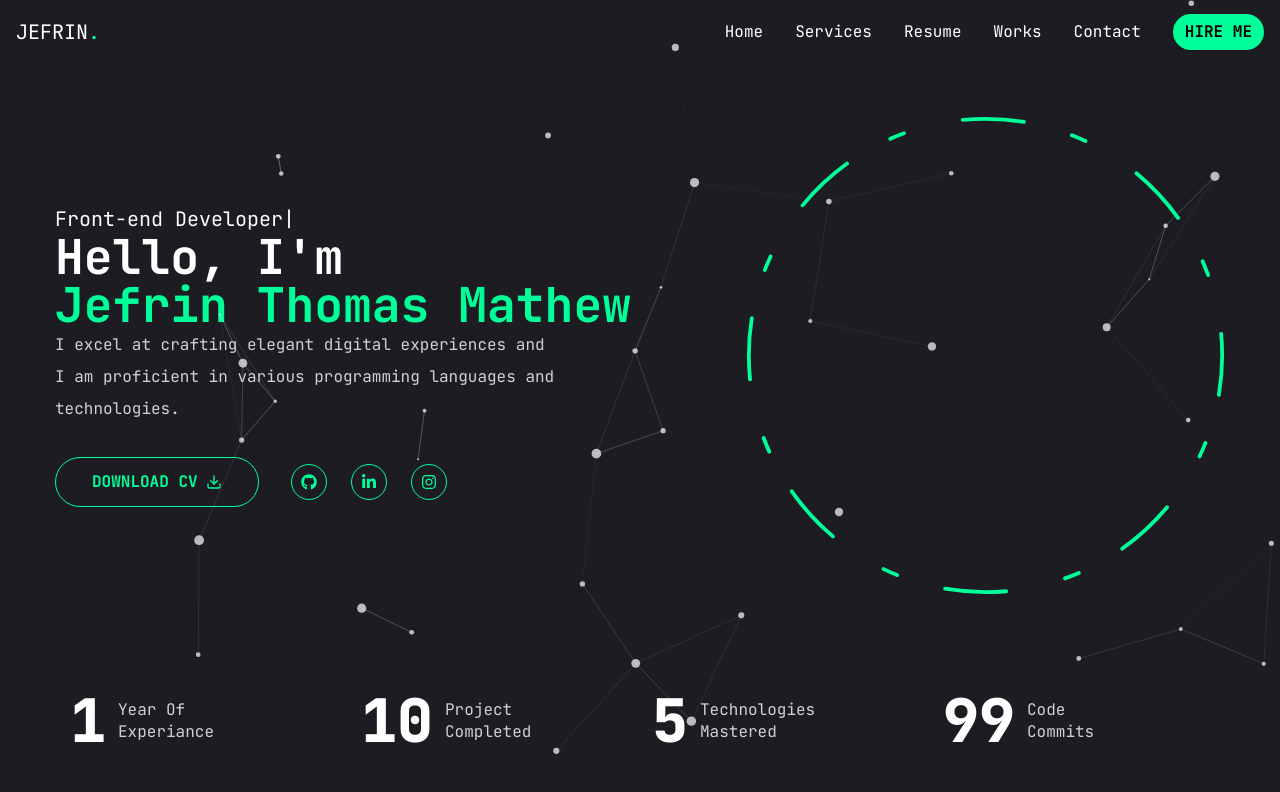
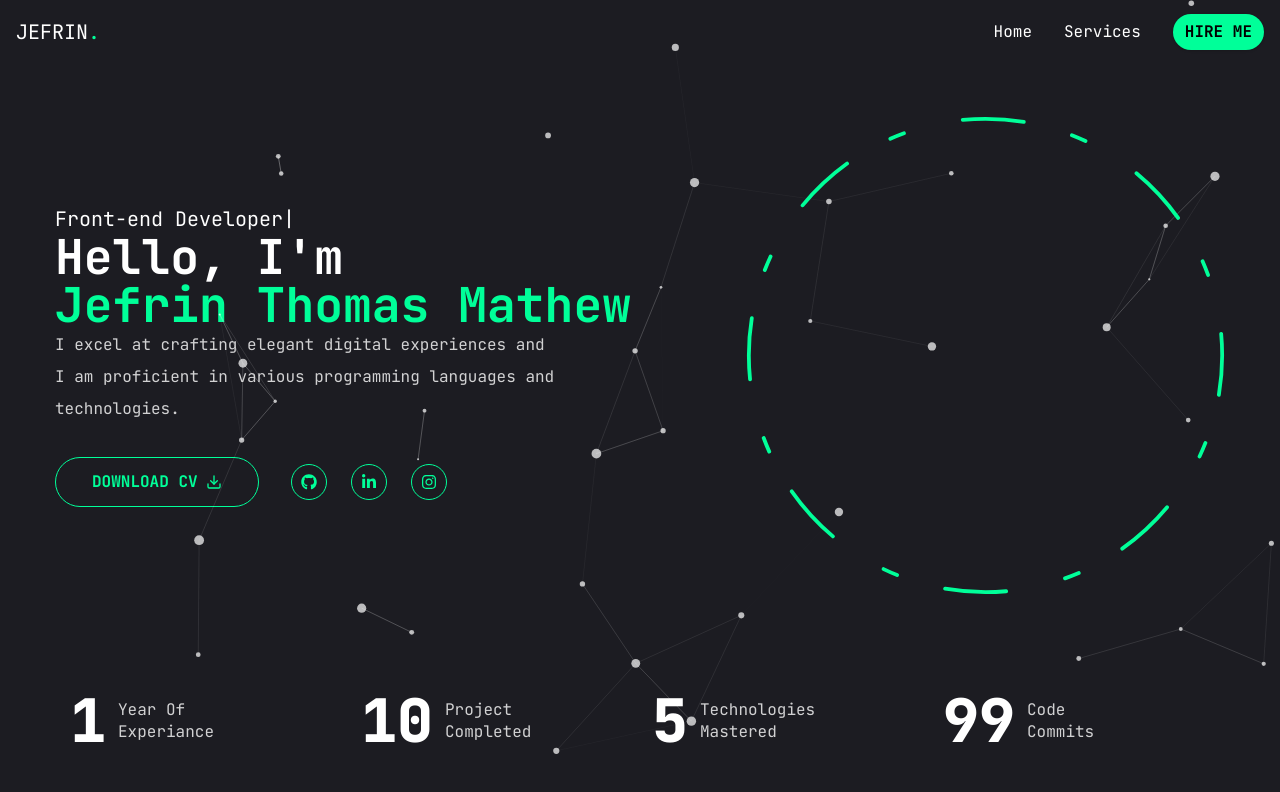
Before and after one commit to Jefrint/Portfolio, a React (Vite) app: page / in a window 1280 px wide. Shown: the top 792 px of the page. Built offline with nearby package versions, Linux system fonts and the light colour scheme; a web font is replaced by a local one.

Commit message:
small changes

```diff
--- a/src/Components/navbar.jsx
+++ b/src/Components/navbar.jsx
@@ -27,33 +27,7 @@ const Navbar = () => {
           Services
         </Link>
       </li>
-      <li>
-        <Link
-          to="/resume"
-          className="text-white hover:text-accent focus:text-accent hover:border-b-2 focus:border-b-2 hover:border-accent focus:border-accent"
-          onClick={() => isMobile && setOpen(false)}
-        >
-          Resume
-        </Link>
-      </li>
-      <li>
-        <Link
-          to="/works"
-          className="text-white hover:text-accent focus:text-accent hover:border-b-2 focus:border-b-2 hover:border-accent focus:border-accent"
-          onClick={() => isMobile && setOpen(false)}
-        >
-          Works
-        </Link>
-      </li>
-      <li>
-        <Link
-          to="/contact"
-          className="text-white hover:text-accent focus:text-accent hover:border-b-2 focus:border-b-2 hover:border-accent focus:border-accent"
-          onClick={() => isMobile && setOpen(false)}
-        >
-          Contact
-        </Link>
-      </li>
+
       <li>
         <Button className="bg-accent hover:bg-green-900 font-mono rounded-full h-9 w-26 flex items-center justify-center text-center text-black py-1 px-3 shadow">
           Hire Me
```
Also changed, not shown: src/assets/mtself.jpg (added).
